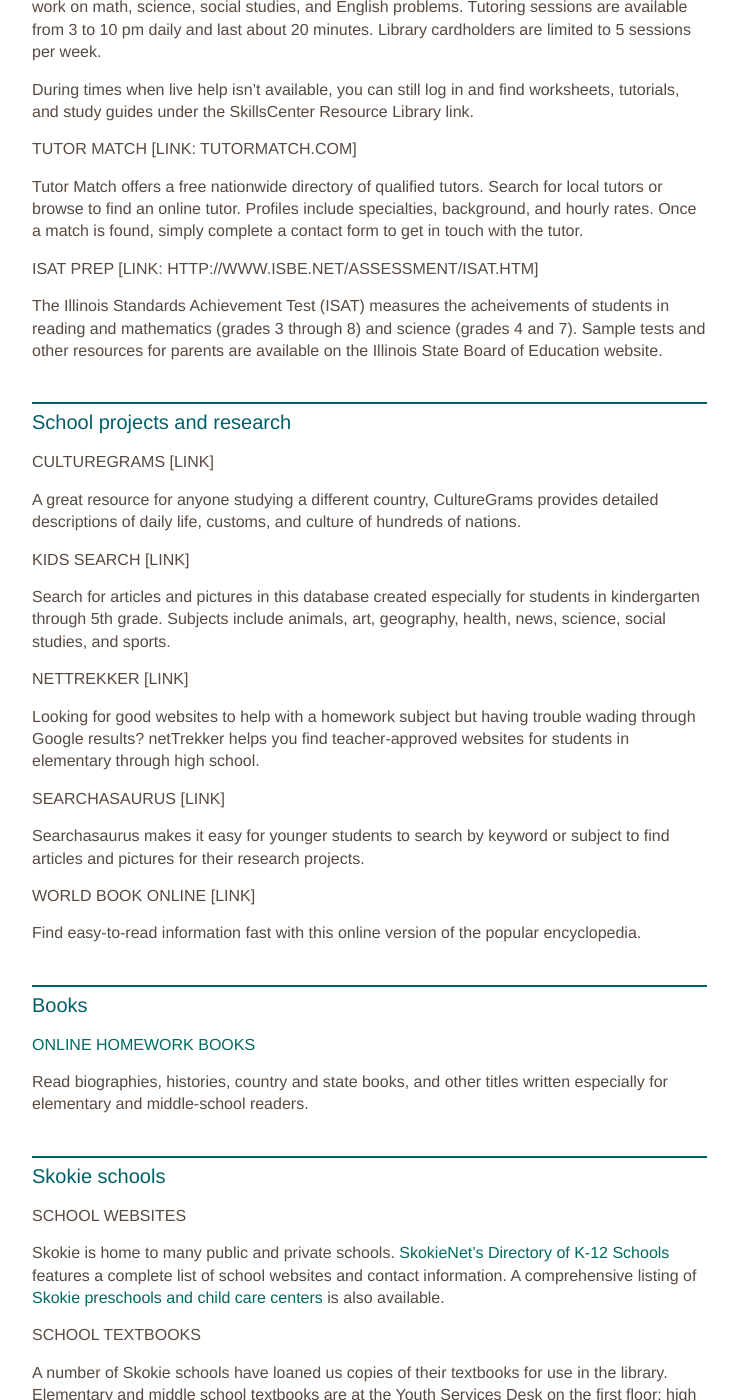
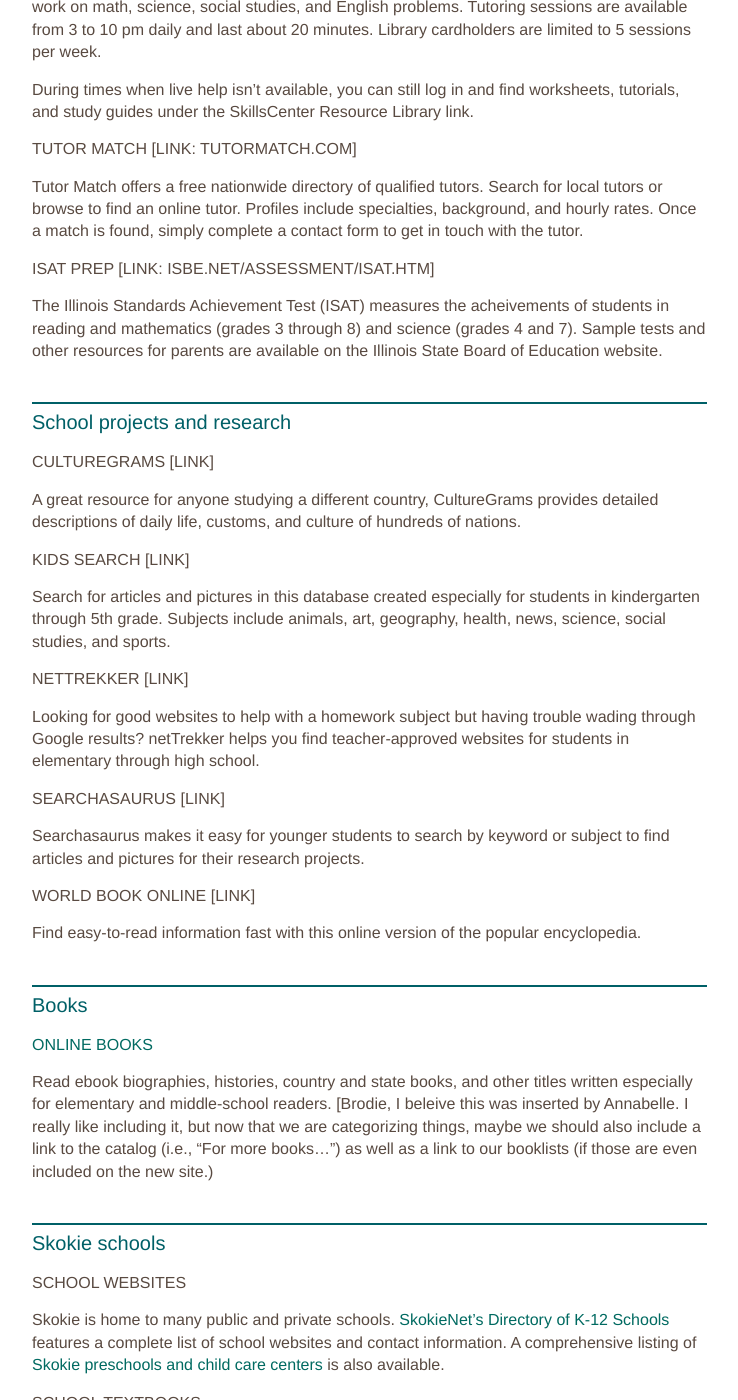
Before and after one commit to skokielibrary/spl-content, a Jekyll site: the page built from _content/mandy/resources--homework-help.markdown, in a window 1280 px wide and 1400 px high, scrolled down 406 px. Shown: the whole window, without its empty margins (126-864 px from the left). Built offline with Jekyll 4.4.1, drawn with Linux system fonts in a browser that asks for light colours.

Commit message:
Updated resources--homework-help.markdown

```diff
--- a/_content/mandy/resources--homework-help.markdown
+++ b/_content/mandy/resources--homework-help.markdown
@@ -38,8 +38,9 @@ Find easy-to-read information fast with this online version of the popular encyc
 
 ##Books
 
-###[Online homework books](http://encore.skokielibrary.info/iii/encore/search/C__S%28%28Marshall%20Cavendish%20ebooks%29%20%7C%20%28abdo%20digital%29%20%7C%20%28Marshall%20Cavendish%20ebooks%29%20%7C%20%28my%20capstone%20library%29%29%20f%3Ae__Orightresult__U?lang=eng&suite=beta)
-Read biographies, histories, country and state books, and other titles written especially for elementary and middle-school readers.
+###[ONLINE BOOKS](http://encore.skokielibrary.info/iii/encore/search/C__S%28%28Marshall%20Cavendish%20ebooks%29%20%7C%20%28abdo%20digital%29%20%7C%20%28Marshall%20Cavendish%20ebooks%29%20%7C%20%28my%20capstone%20library%29%29%20f%3Ae__Orightresult__U?lang=eng&suite=beta)
+Read ebook biographies, histories, country and state books, and other titles written especially for elementary and middle-school readers.
+[Brodie, I beleive this was inserted by Annabelle. I really like including it, but now that we are categorizing things, maybe we should also include a link to the catalog (i.e., "For more books...") as well as a link to our booklists (if those are even included on the new site.)
 
 ##Skokie schools
 
```
Also changed, not shown: other parts of _content/mandy/resources--homework-help.markdown (+1 -1 lines).
